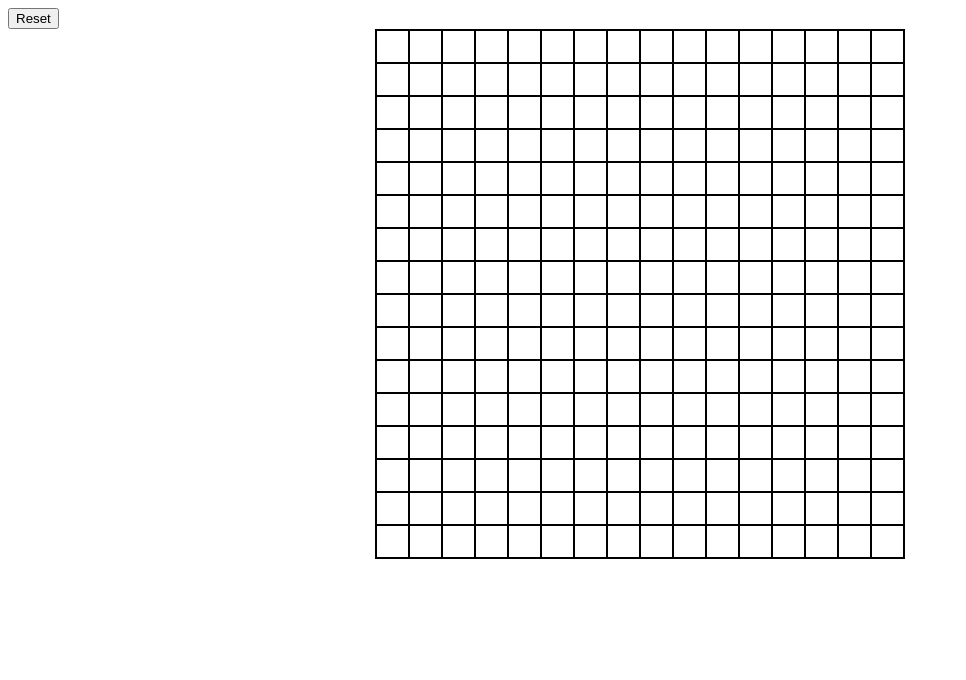
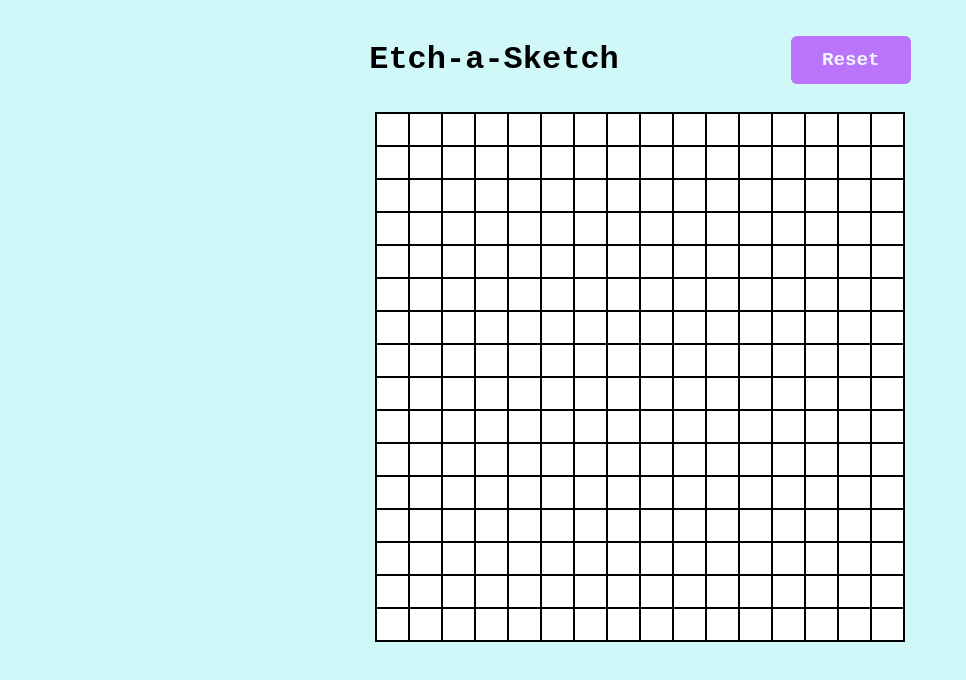
Before and after one commit to mrhavoc96/sketchpad_web, a plain HTML site: page index.html in a window 1280 px wide. Shown: the whole page, without its empty margins (0-966 px from the left). Drawn offline with Linux system fonts and the light colour scheme.

Commit message:
add minor UI elements

```diff
--- a/index.html
+++ b/index.html
@@ -9,8 +9,13 @@
 </head>
 <body>
 
-    <button class="rstButton">Reset</button>
+    <div class="header">
+        <h1>Etch-a-Sketch</h1>
+        <button class="rstButton">Reset</button>
+    </div>
+
     <div class="wrapper">
+
         <div class="container">
 
         </div>
--- a/style.css
+++ b/style.css
@@ -1,13 +1,48 @@
+body{
+    background-color: rgb(208, 248, 248);
+}
+
 .container{
     height: 528px;
     width: 528px;
     border: 1px black solid;
-
+    background-color: antiquewhite;
     display: flex;
     flex-wrap: wrap;
+}
+
+.header{
+    display: flex;
+    padding: 12px;
+    align-items: center;
+    margin: 0px 120px;
+    justify-content: center;
+}
+
+h1{
+    font-family: 'Courier New', Courier, monospace;
+    margin-left:190px;
 }
 
 .wrapper{
     display: flex;
     justify-content: center;
+
+
+
 }
+
+.rstButton{
+    margin: 0px 172px ;
+    margin-right: 190px;
+    width: 120px;
+    height: 48px;
+    font-size: larger;
+    color: aliceblue;
+    font-family: 'Courier New', Courier, monospace;
+    padding: 12px;
+    border-radius: 6px;
+    border: none ;
+    background-color: rgb(187, 117, 253);
+    font-weight: bolder;
+}
```
